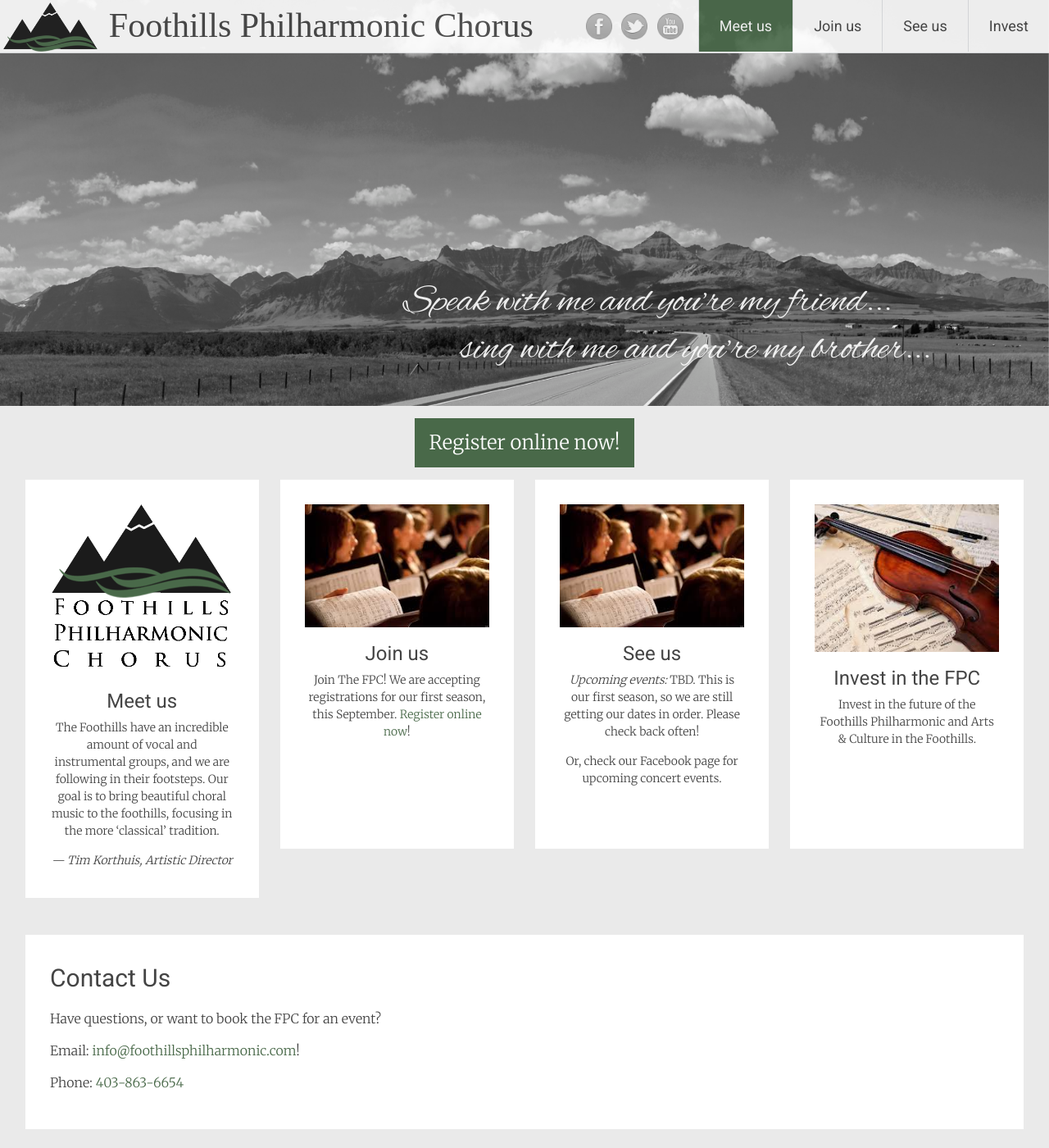
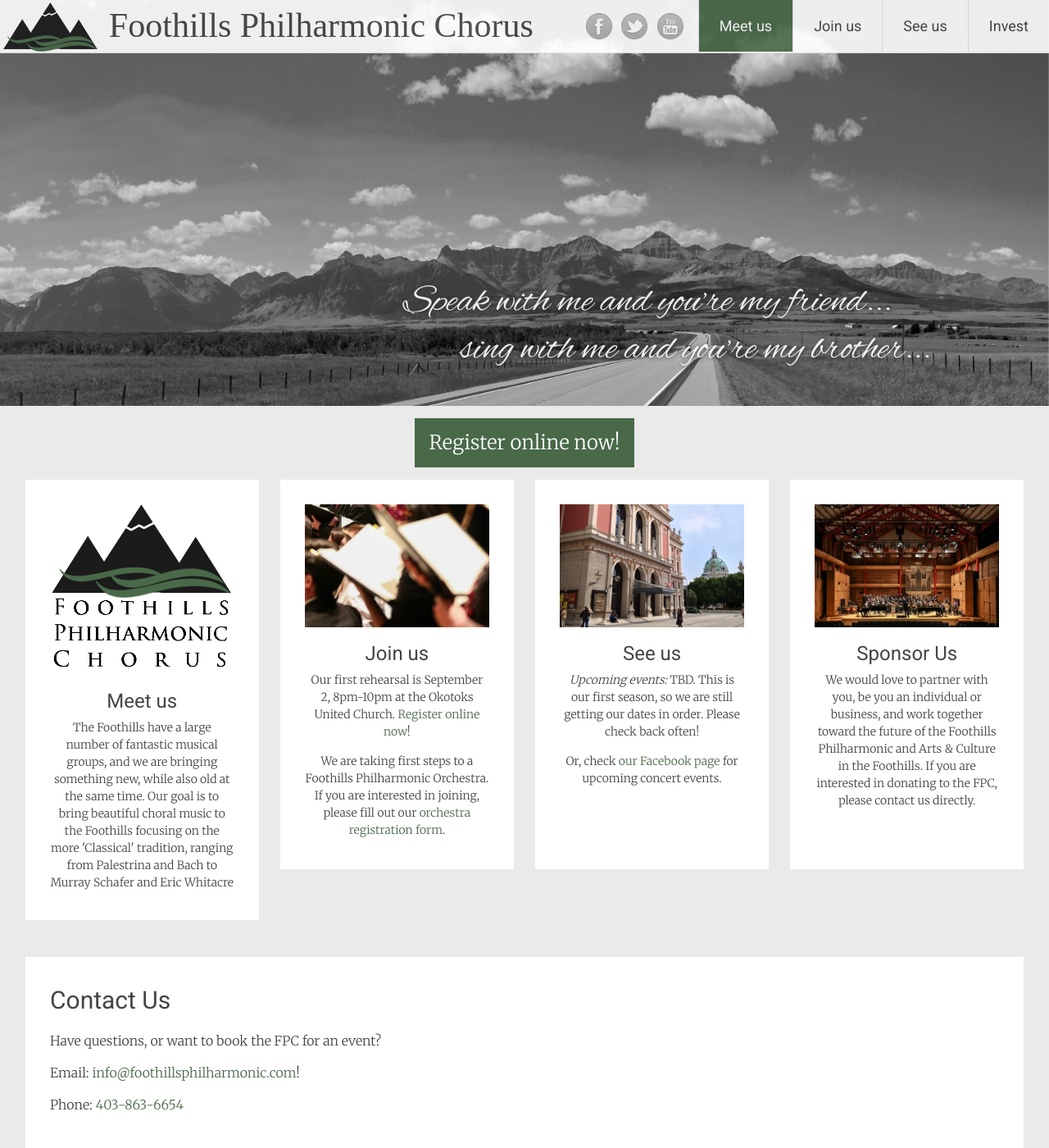
Before and after one commit to percyhanna/fps, a Jekyll site: the page built from index.html, in a window 1280 px wide and 1400 px high. Shown: the whole window at 82% size. Built offline with Jekyll 4.4.1, drawn with Linux system fonts in a browser that asks for light colours; nearby versions of some CDN libraries; some web fonts are replaced; Markdown is read by kramdown in place of the engine named in the settings.

Commit message:
Such images.

```diff
--- a/css/main.css
+++ b/css/main.css
@@ -819,7 +819,7 @@
   background-color: #FFFFFF;
   padding: 30px 30px 20px;
   padding: 3rem 3rem 2rem;
-  min-height: 400px;
+  min-height: 425px;
 }
 #featured_pages .entry-title {
   line-height: 1;
@@ -1411,6 +1411,7 @@
   font-size: 48px;
   line-height: 1.2em;
   font-family: 'Alex Brush', cursive;
+  text-shadow: #333 1px 1px 5px;
 }
 
 #masthead .social-menu {
--- a/index.html
+++ b/index.html
@@ -11,8 +11,7 @@
           <div class="page_text_container">
             <img alt="FPC Logo" src="/images/logo.png" width="231" height="206" align="center">
             <h1 class="entry-title">Meet us</h1>
-            <p>The Foothills have an incredible amount of vocal and instrumental groups, and we are following in their footsteps. Our goal is to bring beautiful choral music to the foothills, focusing in the more ‘classical’ tradition.</p>
-            <p><em>— Tim Korthuis, Artistic Director</em></p>
+            <p>The Foothills have a large number of fantastic musical groups, and we are bringing something new, while also old at the same time.  Our goal is to bring beautiful choral music to the Foothills focusing on the more 'Classical' tradition, ranging from Palestrina and Bach to Murray Schafer and Eric Whitacre</p>
           </div>
         </div>
 
@@ -20,24 +19,25 @@
           <div class="page_text_container">
             <img alt="Choir" src="/images/choir.jpg" width="275" height="183" align="right">
             <h1 class="entry-title">Join us</h1>
-            <p>Join The FPC! We are accepting registrations for our first season, this September. <a href="https://www.surveymonkey.com/s/P5YTD2Q" target="_blank">Register online now</a>!</p>
+            <p>Our first rehearsal is September 2, 8pm-10pm at the Okotoks United Church. <a href="https://www.surveymonkey.com/s/P5YTD2Q" target="_blank">Register online now</a>!</p>
+            <p>We are taking first steps to a Foothills Philharmonic Orchestra. If you are interested in joining, please fill out our <a href="https://www.surveymonkey.com/s/W53P9ND" target="_blank">orchestra registration form</a>.</p>
           </div>
         </div>
 
         <div class="tg-one-quarter">
           <div class="page_text_container">
-            <img alt="Choir" src="/images/choir.jpg" width="275" height="183" align="right">
+            <img alt="Choir" src="/images/concerts.jpg" width="275" height="183" align="right">
             <h1 class="entry-title">See us</h1>
             <p><em>Upcoming events:</em> TBD. This is our first season, so we are still getting our dates in order. Please check back often!</p>
-            <p>Or, check our Facebook page for upcoming concert events.</p>
+            <p>Or, check <a href="https://www.facebook.com/foothillsphilharmonic" target="_blank">our Facebook page</a> for upcoming concert events.</p>
           </div>
         </div>
 
         <div class="tg-one-quarter tg-one-quarter-last">
           <div class="page_text_container">
-            <img alt="Invest" src="/images/violin.jpg" width="251" height="201" align="right">
-            <h1 class="entry-title">Invest in the FPC</h1>
-            <p>Invest in the future of the Foothills Philharmonic and Arts &amp; Culture in the Foothills.</p>
+            <img alt="Invest" src="/images/invest.jpg" width="275" height="183" align="right">
+            <h1 class="entry-title">Sponsor Us</h1>
+            <p>We would love to partner with you, be you an individual or business, and work together toward the future of the Foothills Philharmonic and Arts &amp; Culture in the Foothills. If you are interested in donating to the FPC, please contact us directly.</p>
           </div>
         </div>
       </div>
```
Also changed, not shown: images/10168017_634251356655885_8776745089823139392_n.jpg (added), images/10325573_634251519989202_1535440610539364804_n.jpg (added), images/10330265_634251393322548_1109220623177051321_n.jpg (added), images/971932_471285166285839_1243742383_n.jpg (added), images/choir.jpg, images/concerts.jpg (added), images/invest.jpg (added), images/mountains-cropped.png (added), images/violin.jpg.
